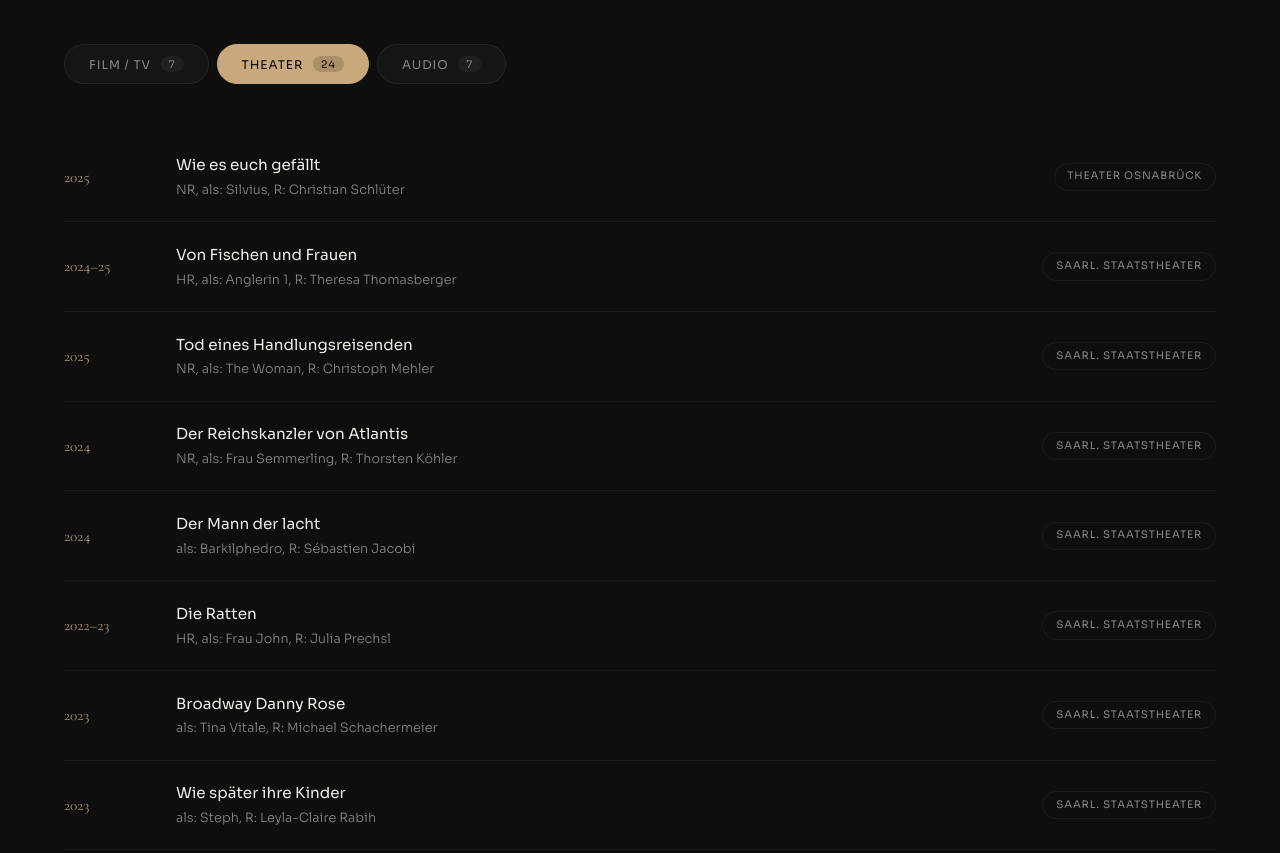
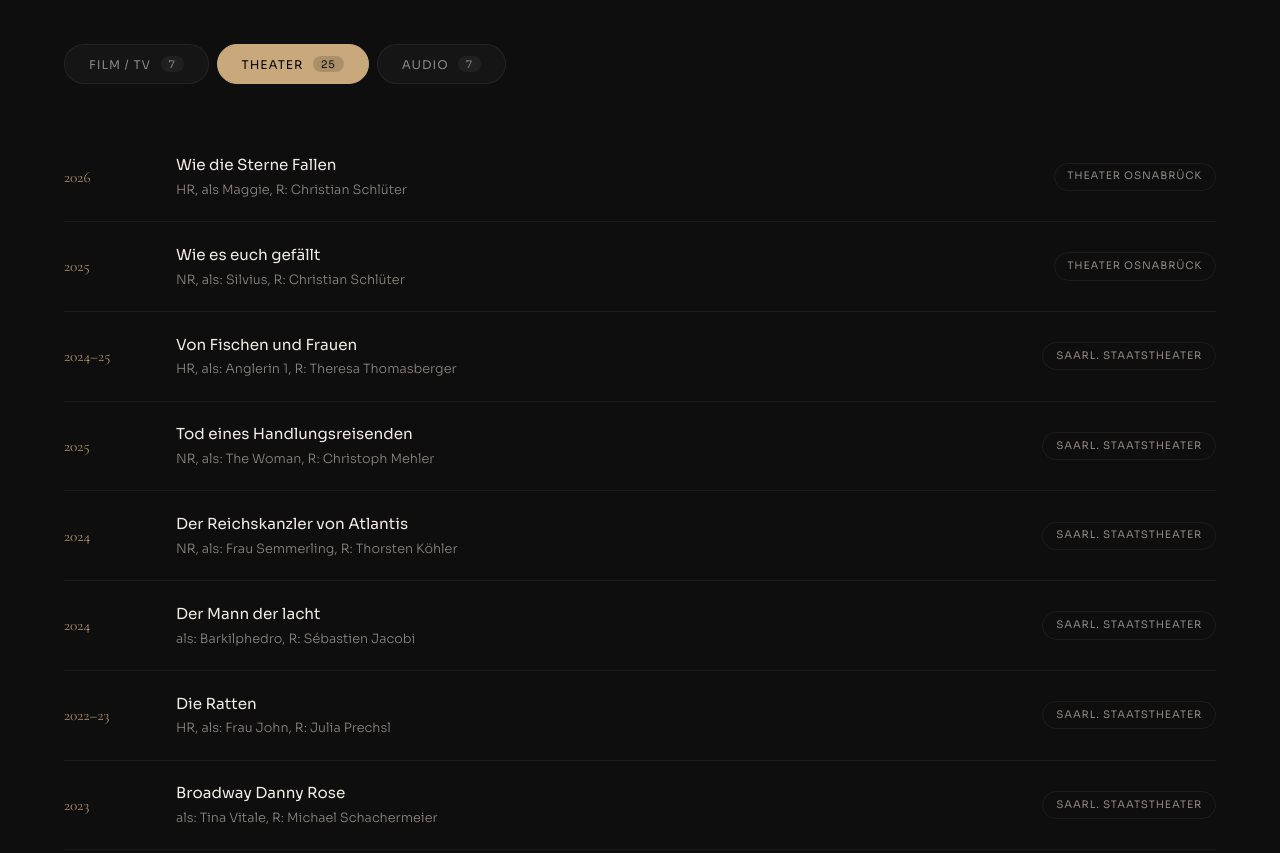
Before and after one commit to bthginfo/verena-bauer, a React (Vite) app: page / in a window 1280 px wide. Shown: the part 6725-7578 px from the top of the page. Built offline with nearby package versions, Linux system fonts and the light colour scheme; a web font is replaced by a local one.

Commit message:
Theater 2026: 'Wie die Sterne Fallen' als Maggie ergänzt

```diff
--- a/src/App.jsx
+++ b/src/App.jsx
@@ -146,6 +146,7 @@
     { year: '2015', title: 'Wer Wir Sind', details: 'als: Lisa, R: Raphael Niederhauser', type: 'Kurzfilm' },
   ],
   Theater: [
+    { year: '2026', title: 'Wie die Sterne Fallen', details: 'HR, als Maggie, R: Christian Schlüter', type: 'Theater Osnabrück' },
     { year: '2025', title: 'Wie es euch gefällt', details: 'NR, als: Silvius, R: Christian Schlüter', type: 'Theater Osnabrück' },
     { year: '2024–25', title: 'Von Fischen und Frauen', details: 'HR, als: Anglerin 1, R: Theresa Thomasberger', type: 'Saarl. Staatstheater' },
     { year: '2025', title: 'Tod eines Handlungsreisenden', details: 'NR, als: The Woman, R: Christoph Mehler', type: 'Saarl. Staatstheater' },
```
